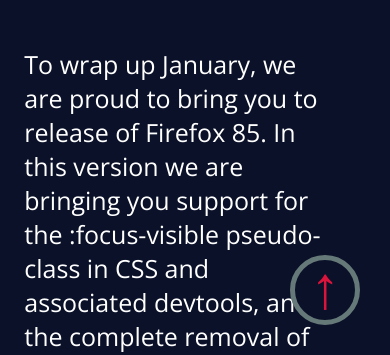
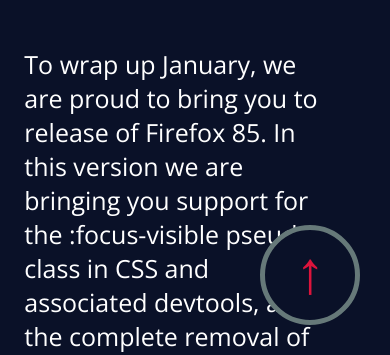
Before and after one commit to Igorbraziel/Landing_Page_UDEMY, a plain HTML site: page index.html in a window 390 px wide. Shown: the part 489-844 px from the top of the page. Drawn offline with nearby package versions, Linux system fonts and the light colour scheme.

Commit message:
Update styles.css

```diff
--- a/assets/css/styles.css
+++ b/assets/css/styles.css
@@ -624,6 +624,11 @@ label {
     .work-grid article:nth-child(3) h3::before{
         left: -1rem;
     }
+
+    .back-to-top {
+        width: 10rem;
+        height: 10rem;
+    }
 }
 
 @media (max-width: 40rem) {
```
